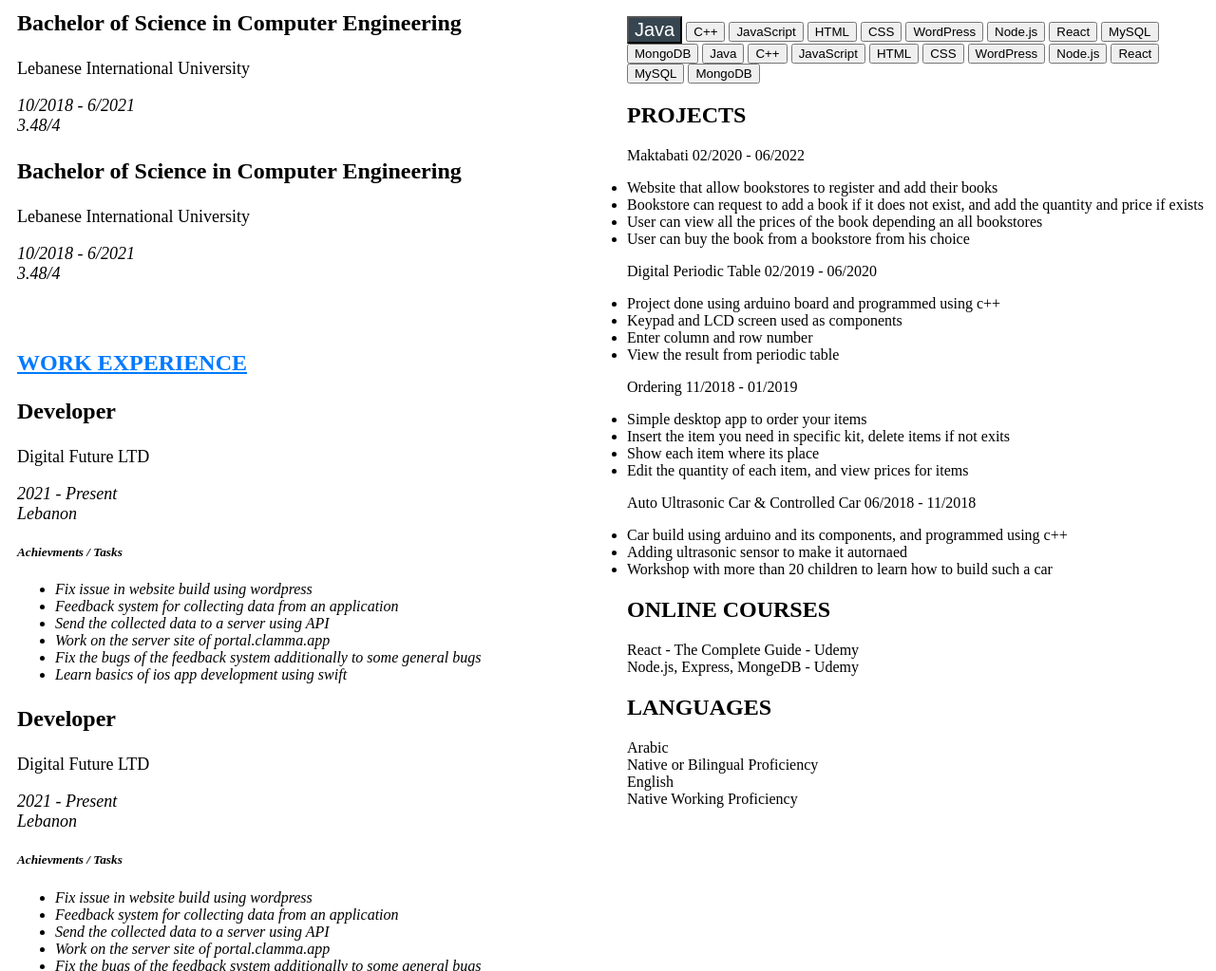
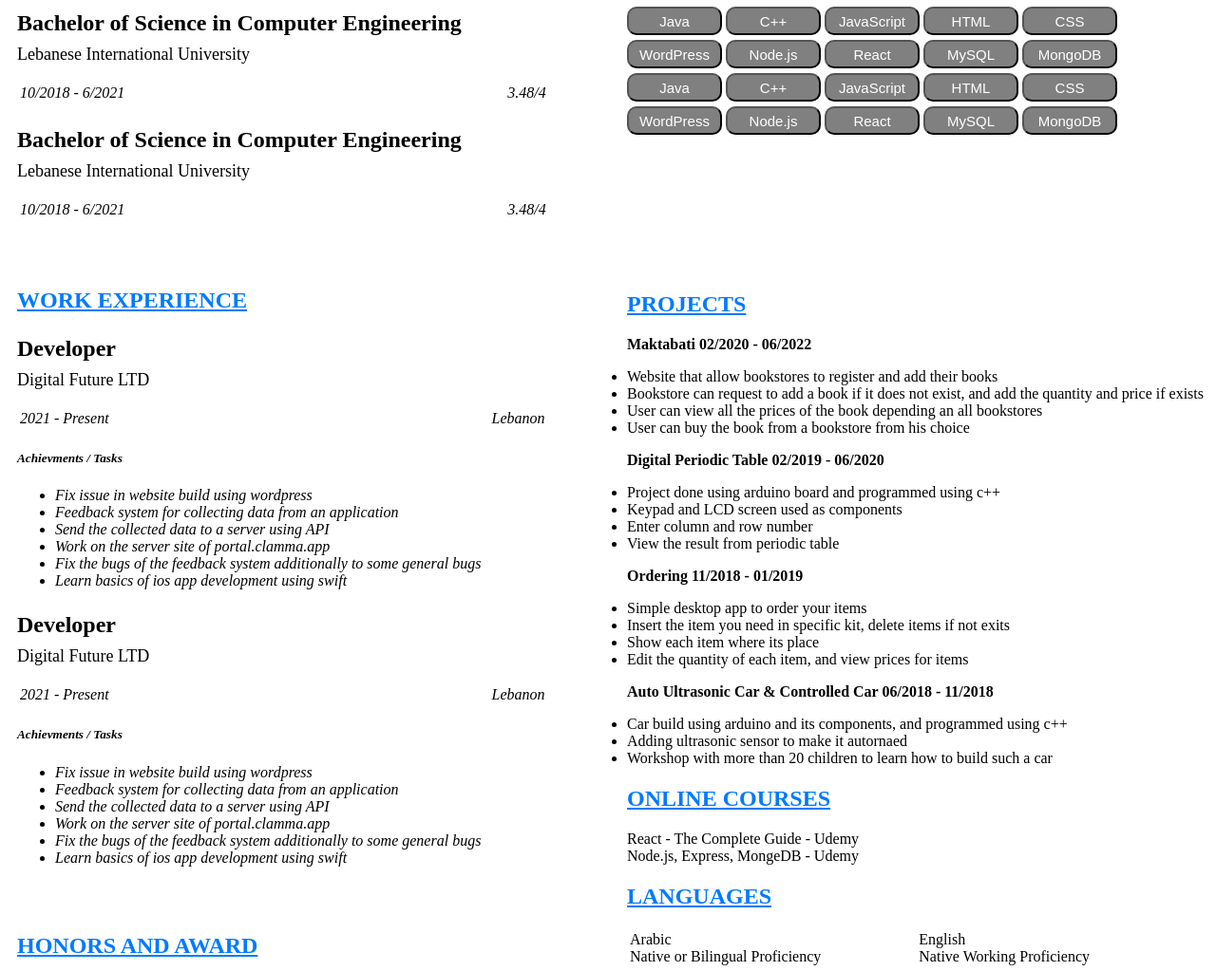
Before and after one commit to Mayssae-ahmadie/Styled_CV_practice, a plain HTML site: page index.html in a window 1280 px wide. Shown: the part 335-1358 px from the top of the page at 95% size. Drawn offline with Linux system fonts and the light colour scheme.

Commit message:
Styled CV NOT Respsonvive yet

```diff
--- a/index.html
+++ b/index.html
@@ -51,30 +51,35 @@
             </p>
             <p class="title2">
                 Lebanese International University </p>
-            <ul>
-                <li class="listing2"> 10/2018 - 6/2021 </li>
-                <li class="listing2"> 3.48/4 </li>
-            </ul>
+            <table class="table">
+                <tr>
+                    <td> 10/2018 - 6/2021</td>
+                    <td class="td"> 3.48/4 </td>
+                </tr>
+            </table>
 
             <p class="title1">
                 Bachelor of Science in Computer Engineering </p>
             <p class="title2">
                 Lebanese International University </p>
-            <ul>
-                <li class="listing2"> 10/2018 - 6/2021 </li>
-                <li class="listing2"> 3.48/4 </li>
-            </ul>
-
+            <table class="table">
+                <tr>
+                    <td> 10/2018 - 6/2021</td>
+                    <td class="td"> 3.48/4 </td>
+                </tr>
+            </table>
 
             <h2 class="workexperience"> WORK EXPERIENCE </h2>
             <p class="title1">
                 Developer </p>
             <p class="title2">
                 Digital Future LTD </p>
-            <ul class="numbers" type="none">
-                <li class="listing3"> 2021 - Present </li>
-                <li class="listing3"> Lebanon </li>
-            </ul>
+            <table class="table1">
+                <tr>
+                    <td> 2021 - Present</td>
+                    <td class="td1"> Lebanon </td>
+                </tr>
+            </table>
 
             <h5 class="h5"> Achievments / Tasks </h5>
             <ul class="listing4">
@@ -89,10 +94,12 @@
                 Developer </p>
             <p class="title2">
                 Digital Future LTD </p>
-            <ul class="numbers" type="none">
-                <li class="listing3"> 2021 - Present </li>
-                <li class="listing3"> Lebanon </li>
-            </ul>
+            <table class="table1">
+                <tr>
+                    <td> 2021 - Present</td>
+                    <td class="td1"> Lebanon </td>
+                </tr>
+            </table>
 
             <h5 class="h5"> Achievments / Tasks </h5>
             <ul class="listing4">
@@ -115,68 +122,69 @@
             </ul>
         </div>
 
-        <div class="column2"></div>
+        <div class="column2">
             <h2 class="skills"> SKILLS </h2>
-        <button class="button"> Java </button>
-        <button> C++ </button>
-        <button> JavaScript </button>
-        <button> HTML </button>
-        <button> CSS </button>
-        <button> WordPress </button>
-        <button> Node.js </button>
-        <button> React </button>
-        <button> MySQL </button>
-        <button> MongoDB</button>
-        <button> Java </button>
-        <button> C++ </button>
-        <button> JavaScript </button>
-        <button> HTML </button>
-        <button> CSS </button>
-        <button> WordPress </button>
-        <button> Node.js </button>
-        <button> React </button>
-        <button> MySQL </button>
-        <button> MongoDB</button>
+            <button class="buttons"> Java </button>
+            <button class="buttons"> C++ </button>
+            <button class="buttons"> JavaScript </button>
+            <button class="buttons"> HTML </button>
+            <button class="buttons"> CSS </button>
+            <button class="buttons"> WordPress </button>
+            <button class="buttons"> Node.js </button>
+            <button class="buttons"> React </button>
+            <button class="buttons"> MySQL </button>
+            <button class="buttons"> MongoDB</button>
+            <button class="buttons"> Java </button>
+            <button class="buttons"> C++ </button>
+            <button class="buttons"> JavaScript </button>
+            <button class="buttons"> HTML </button>
+            <button class="buttons"> CSS </button>
+            <button class="buttons"> WordPress </button>
+            <button class="buttons"> Node.js </button>
+            <button class="buttons"> React </button>
+            <button class="buttons"> MySQL </button>
+            <button class="buttons"> MongoDB</button>
 
             <h2 class="projects"> PROJECTS </h2>
             <p class="title4">
-            Maktabati 02/2020 - 06/2022 </p>
-        <ul>
+                Maktabati 02/2020 - 06/2022
+            <ul class="listing5">
                 <li> Website that allow bookstores to register and add their books </li>
                 <li> Bookstore can request to add a book if it does not exist, and add the quantity and price if exists
                 </li>
                 <li> User can view all the prices of the book depending an all bookstores </li>
                 <li> User can buy the book from a bookstore from his choice </li>
             </ul>
+            </p>
 
             <p class="title4">
                 Digital Periodic Table 02/2019 - 06/2020
-        </p>
-        <ul>
+            <ul class="listing5">
                 <li> Project done using arduino board and programmed using c++ </li>
                 <li> Keypad and LCD screen used as components </li>
                 <li> Enter column and row number </li>
                 <li> View the result from periodic table </li>
             </ul>
+            </p>
 
             <p class="title4">
                 Ordering 11/2018 - 01/2019
-        </p>
-        <ul>
+            <ul class="listing5">
                 <li> Simple desktop app to order your items </li>
                 <li> Insert the item you need in specific kit, delete items if not exits </li>
                 <li> Show each item where its place </li>
                 <li> Edit the quantity of each item, and view prices for items </li>
             </ul>
+            </p>
 
             <p class="title4">
                 Auto Ultrasonic Car & Controlled Car 06/2018 - 11/2018
-        </p>
-        <ul>
+            <ul class="listing5">
                 <li> Car build using arduino and its components, and programmed using c++ </li>
                 <li> Adding ultrasonic sensor to make it autornaed </li>
                 <li> Workshop with more than 20 children to learn how to build such a car </li>
             </ul>
+            </p>
 
             <h2 class="onlinecourses"> ONLINE COURSES</h2>
             <p>
@@ -185,12 +193,15 @@
             </p>
 
             <h2 class="languages"> LANGUAGES </h2>
-        <ul type="none">
-            <li> Arabic <br>
-                Native or Bilingual Proficiency</li>
-            <li> English <br>
-                Native Working Proficiency</li>
-        </ul>
+            <table>
+                <tr>
+                    <td> Arabic <br>
+                        Native or Bilingual Proficiency </td>
+                    <td class="td2"> English <br>
+                        Native Working Proficiency </td>
+                </tr>
+            </table>
+        </div>
     </div>
 </body>
 
--- a/styles.css
+++ b/styles.css
@@ -91,31 +91,10 @@
     font-size: large;
 }
 
-.listing2 {
-    list-style-type: none;
-    display: inline;
-    margin-inline: 250px;
-    justify-content: left;
-    margin-left: -40px;
-    font-style: italic;
-    font-size: large;
-    justify-content: flex-start;
-    justify-content: flex-end;
-}
-
 .workexperience {
     padding-top: 50px;
     text-decoration: underline;
     color: #007aff
-}
-
-.numbers .listing3 {
-    display: inline;
-    margin-inline: 250px;
-    justify-content: left;
-    margin-left: -40px;
-    font-style: italic;
-    font-size: large;
 }
 
 .h5 {
@@ -132,17 +111,72 @@
     color: #007aff
 }
 
+.column1 .column2 {
+    width: 50%;
+}
+
 .skills {
-    padding-top: 50px;
+    padding-top: 40px;
     text-decoration: underline;
     color: #007aff
 }
 
-.button {
-    background-color: #36454F;
+.buttons {
+    height: 30px;
+    width: 100px;
+    background-color: grey;
     text-align: center;
-    text-decoration: none;
     display: inline;
-    font-size: 20px;
+    font-size: 15px;
     color: white;
+    border-radius: 10px;
+    margin-bottom: 5px;
 }
+
+.projects {
+    padding-top: 140px;
+    text-decoration: underline;
+    color: #007aff
+}
+
+.title4 {
+    font-weight: bold;
+}
+
+.listing5 {
+    margin-right: 0px;
+}
+
+.onlinecourses {
+    text-decoration: underline;
+    color: #007aff
+}
+
+.languages {
+    text-decoration: underline;
+    color: #007aff
+}
+
+.td2 {
+    padding-left: 100px;
+}
+
+.td {
+    padding-left: 400px;
+}
+
+.td1 {
+    padding-left: 400px;
+}
+
+.table {
+    font-style: italic;
+}
+
+.table1 {
+    font-style: italic;
+}
+
+.title2 {
+    margin-top: -15px;
+}
```
Lines whose indentation alone changed are shown as unchanged.
